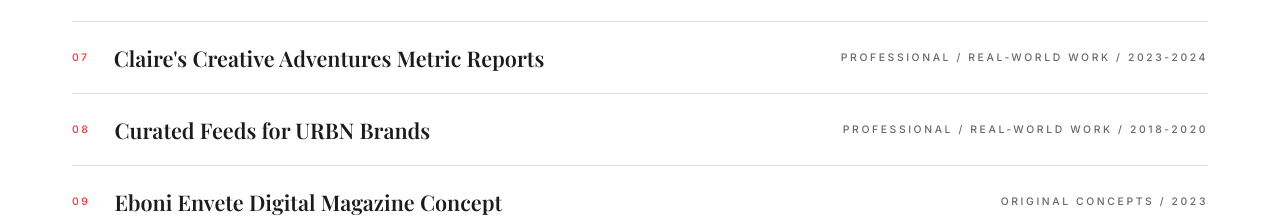
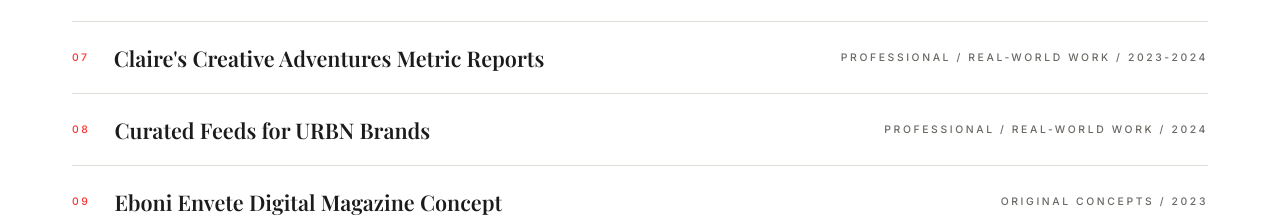
Before and after one commit to GreatlyDev/TaylorPort, a React (Vite) app: page / in a window 1280 px wide. Shown: the part 3442-3659 px from the top of the page. Built offline with nearby package versions, Linux system fonts and the light colour scheme; a web font is replaced by a local one.

Commit message:
Update URBN curated feeds year

```diff
--- a/scripts/verify-content.mjs
+++ b/scripts/verify-content.mjs
@@ -134,6 +134,12 @@
   process.exit(1);
 }
 
+const curatedFeedsBlock = appText.match(/title: "Curated Feeds for URBN Brands"[\s\S]*?description:/)?.[0] ?? "";
+if (!curatedFeedsBlock.includes('year: "2024"')) {
+  console.error("Curated Feeds for URBN Brands should use 2024 as its year.");
+  process.exit(1);
+}
+
 const appSource = fs.readFileSync(path.join(root, "src/App.jsx"), "utf8");
 const previewSource = fs.readFileSync(path.join(root, "scripts/static-preview.mjs"), "utf8");
 
--- a/src/data/portfolio.js
+++ b/src/data/portfolio.js
@@ -72,7 +72,7 @@
   {
     title: "Curated Feeds for URBN Brands",
     category: "Professional / Real-World Work",
-    year: "2018-2020",
+    year: "2024",
     type: "Visual Content Curation",
     image: "/assets/work/urbn-feed-1.png",
     gallery: [
```
